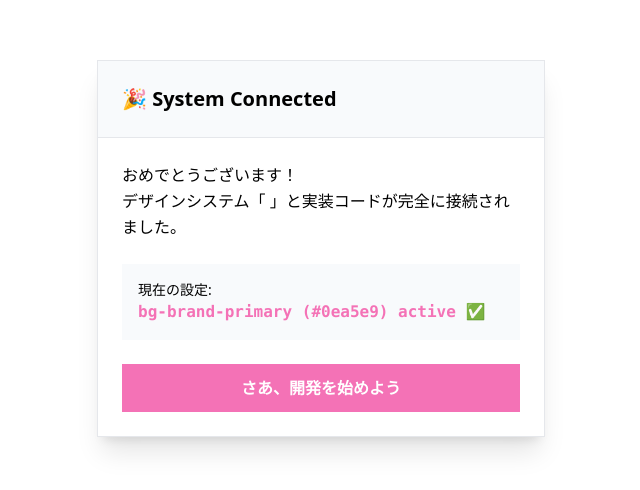
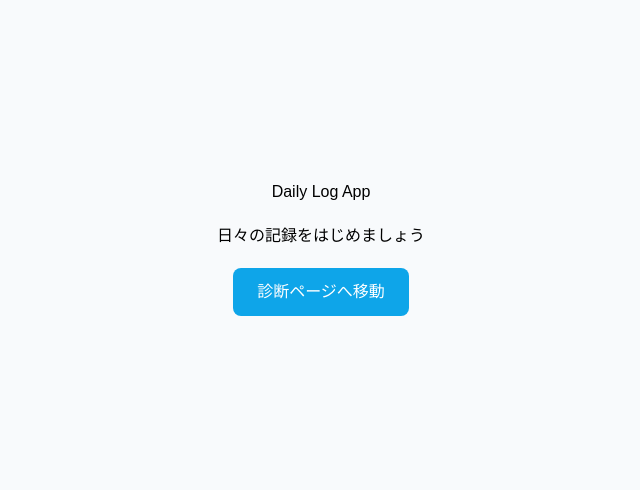
Before and after one commit to iwakana/daily-log-app, a Next.js app: page / in a window 1280 px wide. Shown: the part 152-642 px from the top of the page, without its empty margins (319-959 px from the left). Built offline with nearby package versions, Linux system fonts and the light colour scheme.

Commit message:
chore(ci): add module type and CI workflow for token sync and build
- Add "type": "module" to package.json to remove Node warning
- Add GitHub Actions workflow `.github/workflows/sync-and-build.yml` to run `npm run sync-tokens` and build on push/PR

```diff
--- a/app/page.tsx
+++ b/app/page.tsx
@@ -1,39 +1,37 @@
-// app/page.tsx
-export default function Page() {
+import Link from "next/link";
+
+export default function Home() {
   return (
-    // 画面全体: 背景 surface / 文字 text-high
-    <div className="min-h-screen bg-surface text-text-high flex items-center justify-center p-l">
-      {/* カードコンポーネント: 枠線 ui-border / 丸み rounded-m */}
-      <div className="max-w-md w-full border border-ui-border bg-white rounded-m shadow-xl overflow-hidden">
-        {/* ヘッダー部分: 背景 muted / 余白 p-l */}
-        <div className="bg-muted p-l border-b border-ui-border">
-          <h2 className="text-xl font-bold text-text-high">
-            🎉 System Connected
-          </h2>
-        </div>
+    <main
+      style={{
+        display: "flex",
+        flexDirection: "column",
+        alignItems: "center",
+        justifyContent: "center",
+        height: "100vh",
+        gap: "20px",
+        fontFamily: "sans-serif",
+      }}
+    >
+      <h1>Daily Log App</h1>
+      <p>日々の記録をはじめましょう</p>
 
-        {/* コンテンツ部分 */}
-        <div className="p-l">
-          <p className="text-text-muted mb-l leading-relaxed">
-            おめでとうございます！
-            <br />
-            デザインシステム「 」と実装コードが完全に接続されました。
-          </p>
-
-          {/* 情報エリア: アクセントカラー文字 */}
-          <div className="bg-muted rounded-m p-m mb-l">
-            <p className="text-sm text-text-muted">現在の設定:</p>
-            <p className="font-mono text-brand-primary font-bold">
-              bg-brand-primary (#0ea5e9) active ✅
-            </p>
-          </div>
-
-          {/* ボタン: ブランドカラー背景 / 角丸 rounded-m */}
-          <button className="w-full bg-brand-primary text-white font-bold py-3 px-4 rounded-m hover:opacity-90 transition-opacity">
-            さあ、開発を始めよう
-          </button>
-        </div>
-      </div>
-    </div>
+      {/* 診断ページへのリンクボタン */}
+      <Link href="/diagnosis">
+        <button
+          style={{
+            padding: "12px 24px",
+            background: "#0ea5e9",
+            color: "white",
+            border: "none",
+            borderRadius: "8px",
+            cursor: "pointer",
+            fontSize: "16px",
+          }}
+        >
+          診断ページへ移動
+        </button>
+      </Link>
+    </main>
   );
 }
--- a/package.json
+++ b/package.json
@@ -2,6 +2,7 @@
   "name": "career-ai-ui",
   "version": "0.1.0",
   "private": true,
+  "type": "module",
   "scripts": {
     "dev": "next dev",
     "build": "npm run sync-tokens && next build",
--- a/tailwind.config.ts
+++ b/tailwind.config.ts
@@ -13,7 +13,8 @@ const config: Config = {
       colors: {
         brand: {
           primary: tokens.color["bg-brand-primary"],
-          "primary-hover": tokens.color["bg-hover"] || tokens.color["bg-brand-primary"],
+          "primary-hover":
+            tokens.color["bg-hover"] || tokens.color["bg-brand-primary"],
           secondary: tokens.color["bg-brand-secondary"],
           accent: tokens.color["bg-brand-accent"],
         },
@@ -35,7 +36,14 @@ const config: Config = {
         },
         border: tokens.color["border-default"],
       },
-      borderRadius: tokens.radius,
+      // Normalize radius keys: strip leading `rounded-` so Tailwind generates
+      // utilities like `rounded-m` instead of `rounded-rounded-m`.
+      borderRadius: Object.fromEntries(
+        Object.entries(tokens.radius || {}).map(([k, v]) => [
+          k.replace(/^rounded-/, ""),
+          v,
+        ])
+      ),
       spacing: tokens.spacing,
     },
   },
```
